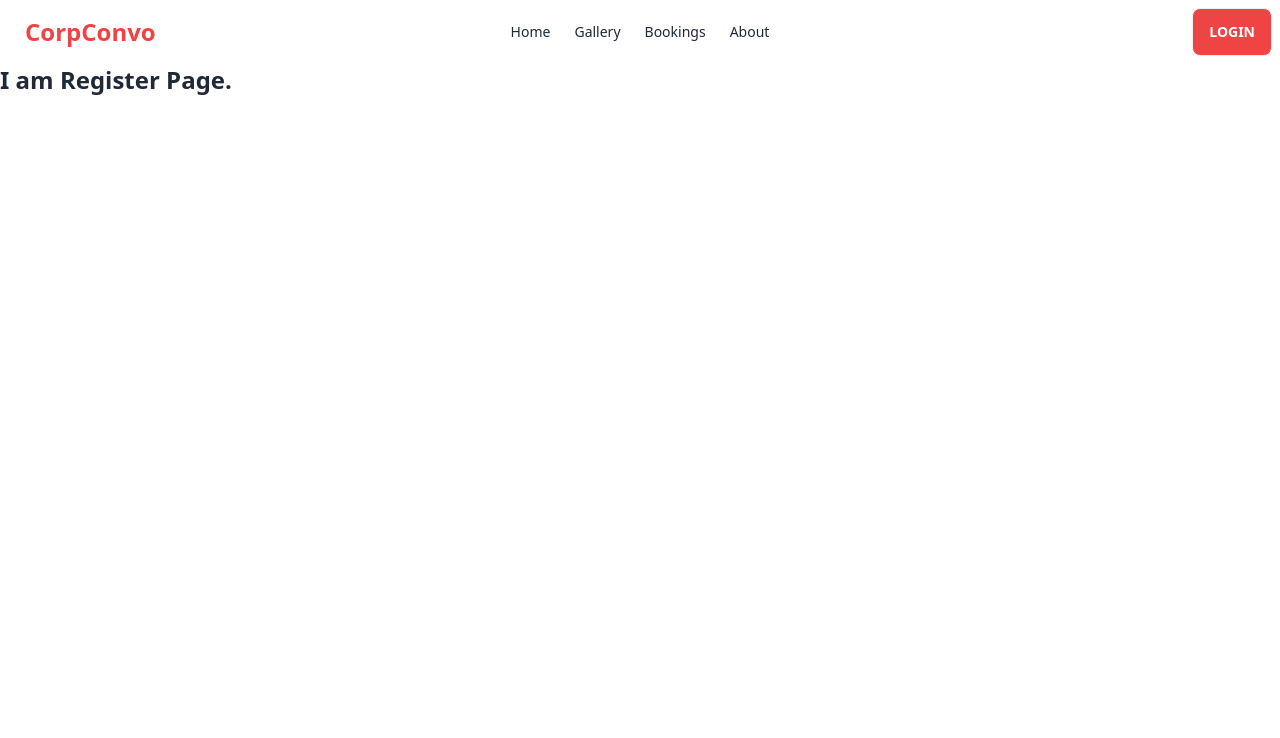
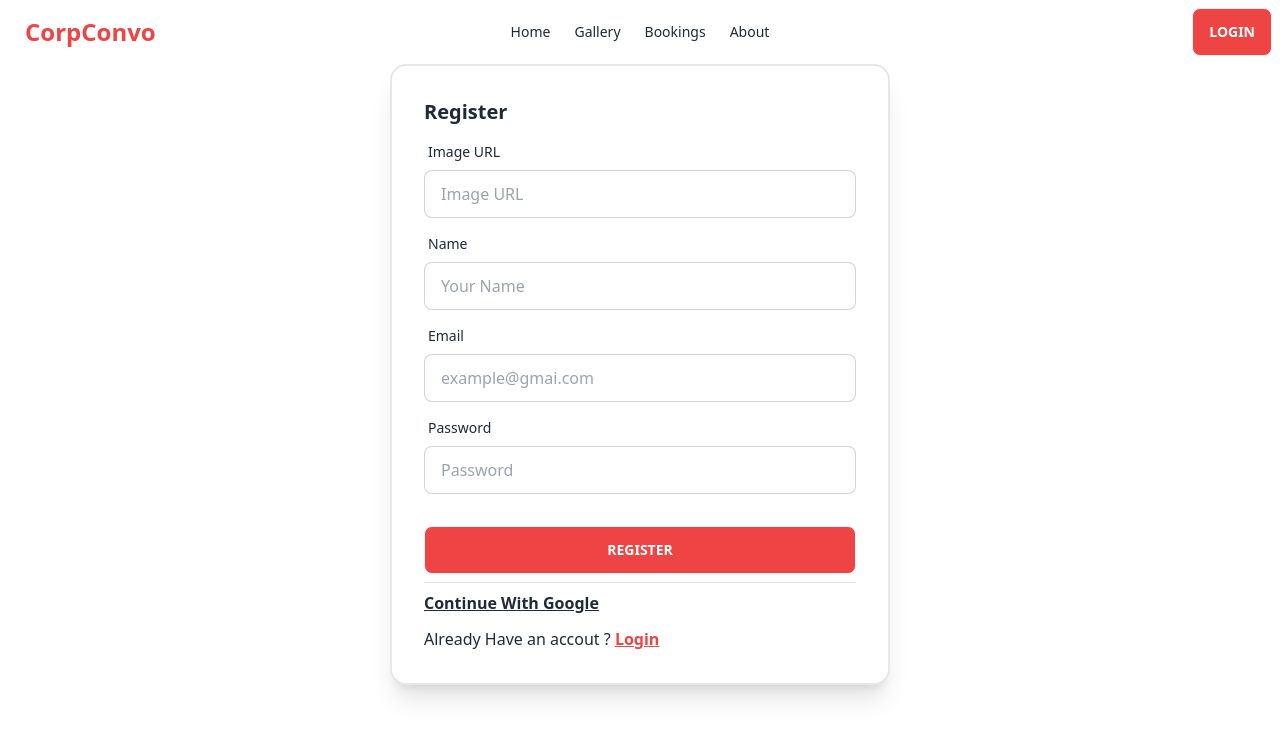
Before and after one commit to Dodul01/CorpConvo, a React (Vite) app: page /register in a window 1280 px wide. Shown: the top 738 px of the page. Built offline with nearby package versions, Linux system fonts and the light colour scheme; no server answers.

Commit message:
Registration and Login form added with firebase  authentication

```diff
--- a/index.html
+++ b/index.html
@@ -2,9 +2,9 @@
 <html lang="en" data-theme="light">
   <head>
     <meta charset="UTF-8" />
-    <link rel="icon" type="image/svg+xml" href="/vite.svg" />
+    <link rel="icon" type="image/svg+xml" href="./public/favIcon.png" />
     <meta name="viewport" content="width=device-width, initial-scale=1.0" />
-    <title>Vite + React</title>
+    <title>CorpConvo</title>
   </head>
   <body>
     <div id="root"></div>
--- a/package.json
+++ b/package.json
@@ -10,6 +10,7 @@
     "preview": "vite preview"
   },
   "dependencies": {
+    "firebase": "^10.4.0",
     "localforage": "^1.10.0",
     "match-sorter": "^6.3.1",
     "react": "^18.2.0",
--- /dev/null
+++ b/src/AppContext/AppProvider.jsx
@@ -0,0 +1,71 @@
+import { createContext, useEffect, useState } from 'react';
+import { createUserWithEmailAndPassword, onAuthStateChanged, signInWithEmailAndPassword, signOut, updateProfile } from 'firebase/auth';
+import auth from '../Firebase/firebase.config';
+
+export const AppContext = createContext(null);
+
+const AppProvider = ({ children }) => {
+  const [user, setUser] = useState(null);
+  const [errorMessage, setErrorMessage] = useState(null);
+
+  const createAccount = (email, password, userName, imageUrl) => {
+    createUserWithEmailAndPassword(auth, email, password)
+    .then((result)=>{
+      updateProfile(auth.currentUser,{
+        displayName: userName,
+        photoURL: imageUrl
+      })
+      .then(user=>{
+        console.log(result.user);
+      })
+    })
+    .catch(error=> console.log(error.message))
+  }
+
+  const logIn = (email, password) =>{
+    signInWithEmailAndPassword(auth, email, password)
+    .then((result)=>{
+      setUser(result.user);
+      console.log(result.user);
+    })
+    .catch((error)=>{
+      console.log(error.message);
+    })
+  }
+
+  const logOut = ()=>{
+    signOut(auth)
+    .then(()=>{
+      alert('log out sucessfully')
+      setUser(null)
+    })
+    .catch((error)=>{
+      console.log(error);
+    })
+  }
+
+  const appInfo = {
+    createAccount,
+    user,
+    errorMessage,
+    logIn,
+    logOut
+  }
+
+  useEffect(()=>{
+    const unsubscribe = onAuthStateChanged(auth, (user)=>{
+      console.log(user);
+    })
+    return ()=>{
+      unsubscribe();
+    }
+  },[])
+
+  return (
+    <AppContext.Provider value={appInfo}>
+      {children}
+    </AppContext.Provider>
+  )
+}
+
+export default AppProvider
--- a/src/Components/Nav/Nav.jsx
+++ b/src/Components/Nav/Nav.jsx
@@ -1,14 +1,19 @@
-import React from 'react'
+import React, { useContext } from 'react'
 import { Link, NavLink } from 'react-router-dom'
+import { AppContext } from '../../AppContext/AppProvider'
 
 const Nav = () => {
-
+  const { user, logOut } = useContext(AppContext);
   const navLink = <>
     <NavLink className='px-1 mx-2' to='/'>Home</NavLink>
     <NavLink className='px-1 mx-2' to='/gallery'>Gallery</NavLink>
     <NavLink className='px-1 mx-2' to='/bookings'>Bookings</NavLink>
     <NavLink className='px-1 mx-2' to='/about'>About</NavLink>
   </>
+
+  const handleLogOut = () => {
+    logOut();
+  }
 
   return (
     <div className="navbar bg-base-100">
@@ -29,7 +34,21 @@ const Nav = () => {
         </ul>
       </div>
       <div className="navbar-end">
-        <Link to='/login' className="btn bg-red-500 text-white hover:bg-red-400">LogIn</Link>
+        {user &&
+          <div className='hidden lg:flex items-center justify-center mr-4'>
+            <img className='h-[40px] w-[40px] btn-circle object-cover mr-1' src={user?.photoURL} alt="" />
+            <div>
+              <h4 className='font-semibold'>{user?.displayName}</h4>
+              <h4 className='font-semibold'>{user?.email}</h4>
+            </div>
+          </div>
+        }
+        {
+          user ?
+            <button onClick={handleLogOut} className="btn bg-red-500 text-white hover:bg-red-400">Log Out</button> :
+
+            <Link to='/login' className="btn bg-red-500 text-white hover:bg-red-400">LogIn</Link>
+        }
       </div>
     </div>
   )
--- a/src/Components/ServiceCard/ServiceCard.jsx
+++ b/src/Components/ServiceCard/ServiceCard.jsx
@@ -14,7 +14,7 @@ const ServiceCard = ({service}) => {
         <Link to={`/serviceDetails/${id}`} className="inline-flex items-center px-3 py-2 text-sm font-medium text-center text-white bg-red-500 rounded-lg hover:bg-red-400 dark:bg-red-500 dark:hover:bg-red-400 dark:focus:ring-red-500">
           See Details
           <svg className="w-3.5 h-3.5 ml-2" aria-hidden="true" xmlns="http://www.w3.org/2000/svg" fill="none" viewBox="0 0 14 10">
-            <path stroke="currentColor" stroke-linecap="round" stroke-linejoin="round" stroke-width="2" d="M1 5h12m0 0L9 1m4 4L9 9" />
+            <path stroke="currentColor" strokeLinecap="round" strokeLinejoin="round" strokeWidth="2" d="M1 5h12m0 0L9 1m4 4L9 9" />
           </svg>
         </Link>
       </div>
--- /dev/null
+++ b/src/Firebase/firebase.config.js
@@ -0,0 +1,16 @@
+import { initializeApp } from "firebase/app";
+import {getAuth} from 'firebase/auth';
+
+const firebaseConfig = {
+  apiKey: "AIzaSyDArPsB915DGySQEzGYQv7cz0GaqdnZmHQ",
+  authDomain: "corpconvo.firebaseapp.com",
+  projectId: "corpconvo",
+  storageBucket: "corpconvo.appspot.com",
+  messagingSenderId: "792945924919",
+  appId: "1:792945924919:web:b5551fda7e80930eae98b2"
+};
+
+const app = initializeApp(firebaseConfig);
+const auth = getAuth(app);
+
+export default auth;
--- a/src/Pages/Login/Login.jsx
+++ b/src/Pages/Login/Login.jsx
@@ -1,9 +1,40 @@
-import React from 'react'
+import { useContext } from 'react';
+import { Link } from 'react-router-dom'
+import { AppContext } from '../../AppContext/AppProvider';
 
 const Login = () => {
+  const {logIn} = useContext(AppContext);
+
+  const handleLogin = (e) =>{
+    e.preventDefault();
+    const email = e.target.email.value;
+    const password = e.target.password.value;
+    logIn(email, password);
+  }
+
   return (
-    <div>
-      <h1 className='text-2xl font-bold'>I am Login Page.</h1>
+    <div className="hero min-w-screen">
+      <div className="card lg:w-[500px] md:w-[400px] w-full shadow-xl lg:border-2 md:border-2 bg-base-100">
+        <form onSubmit={handleLogin} className="card-body">
+          <h1 className='text-xl font-bold'>Login </h1>
+          <div className="form-control">
+            <label className="label">
+              <span className="label-text">Email</span>
+            </label>
+            <input name='email' type="email" placeholder="example@gmail.com" className="input input-bordered" required />
+          </div>
+          <div className="form-control">
+            <label className="label">
+              <span className="label-text">Password</span>
+            </label>
+            <input name='password' type="password" placeholder="Password" className="input input-bordered" required />
+          </div>
+          <div className="form-control mt-6">
+            <button className="btn bg-red-500 hover:bg-red-400 text-white">Login</button>
+          </div>
+          <p className='my-2'>Dont Have an accout ? <Link className='underline font-semibold text-red-500' to='/register'>Register</Link></p>
+        </form>
+      </div>
     </div>
   )
 }
--- a/src/Pages/Register/Register.jsx
+++ b/src/Pages/Register/Register.jsx
@@ -1,9 +1,74 @@
-import React from 'react'
+import { useContext, useState } from 'react'
+import { Link } from 'react-router-dom'
+import { AppContext } from '../../AppContext/AppProvider';
 
 const Register = () => {
+  const [message, setMessage] = useState(null);
+  const { createAccount } = useContext(AppContext);
+
+  const handleRegistration = (e) => {
+    e.preventDefault();
+    setMessage(null)
+
+    const imageUrl = e.target.imageURL.value;
+    const userName = e.target.userName.value;
+    const email = e.target.email.value;
+    const password = e.target.password.value;
+
+    if (password.length < 6) {
+      return setMessage("Password cannot be less than 6 characters.");
+    }
+
+    if (!/[A-Z]/.test(password)) {
+      return setMessage("Password must have at least 1 capital letter.");
+    }
+
+    if (!/[!@#$%^&*()_+{}\[\]:;<>,.?~\\-]/.test(password)) {
+      return setMessage("Password must have at least 1 special character.");
+    }
+
+    createAccount(email, password, userName, imageUrl)
+  }
+
+
   return (
-    <div>
-      <h1 className='text-2xl font-bold'>I am Register Page.</h1>
+    <div className="hero min-w-screen">
+      <div className="card lg:w-[500px] md:w-[400px] w-full shadow-xl lg:border-2 md:border-2 bg-base-100">
+        <form onSubmit={handleRegistration} className="card-body">
+          <h1 className='text-xl font-bold'>Register</h1>
+          <div className="form-control">
+            <label className="label">
+              <span className="label-text">Image URL</span>
+            </label>
+            <input name='imageURL' type="text" placeholder="Image URL" className="input input-bordered" required />
+          </div>
+          <div className="form-control">
+            <label className="label">
+              <span className="label-text">Name</span>
+            </label>
+            <input name='userName' type="text" placeholder="Your Name" className="input input-bordered" required />
+          </div>
+          <div className="form-control">
+            <label className="label">
+              <span className="label-text">Email</span>
+            </label>
+            <input name='email' type="email" placeholder="example@gmai.com" className="input input-bordered" required />
+          </div>
+          <div className="form-control">
+            <label className="label">
+              <span className="label-text">Password</span>
+            </label>
+            <input name='password' type="password" placeholder="Password" className="input input-bordered" required />
+          </div>
+          {message && <p>{message}</p>}
+          <div className="form-control mt-6">
+            <button className="btn bg-red-500 hover:bg-red-400 text-white">Register</button>
+          </div>
+          <hr />
+          <p className='font-bold underline'>Continue With Google</p>
+          <p className='mt-1'>Already Have an accout ? <Link className='underline font-semibold text-red-500' to='/login'>Login</Link></p>
+        </form>
+      </div>
     </div>
   )
 }
--- a/src/main.jsx
+++ b/src/main.jsx
@@ -4,9 +4,12 @@ import App from './App.jsx'
 import './index.css'
 import { RouterProvider } from 'react-router-dom'
 import router from './Router/Router.jsx'
+import AppProvider from './AppContext/AppProvider.jsx'
 
 ReactDOM.createRoot(document.getElementById('root')).render(
   <React.StrictMode>
-    <RouterProvider router={router}></RouterProvider>
+    <AppProvider>
+      <RouterProvider router={router}></RouterProvider>
+    </AppProvider>
   </React.StrictMode>,
 )
```
Also changed, not shown: public/favIcon.png (added), 1 other file (tests, documents, lock files or other folders).
